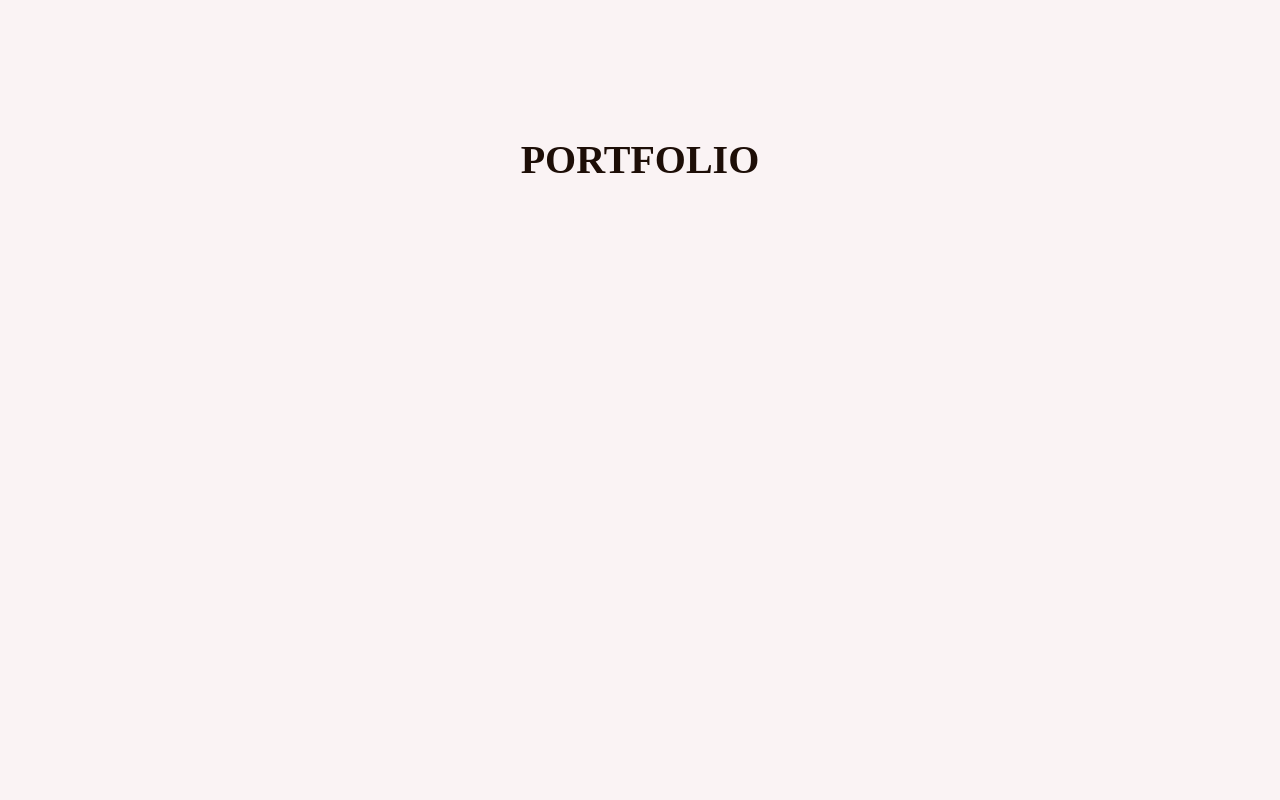
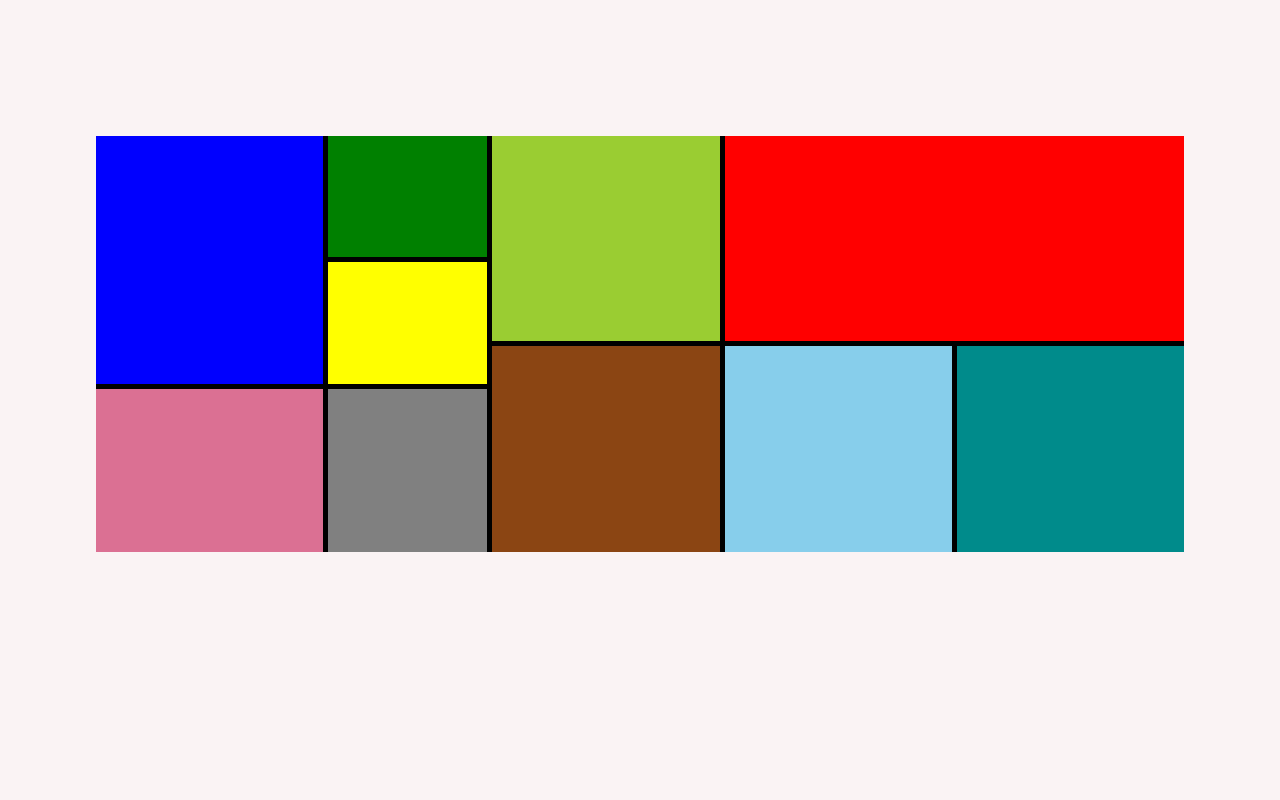
Before and after one commit to Alvadda/stuschenko-design, a React (Create React App) app: page /#home in a window 1280 px wide. Shown: the part 1720-2520 px from the top of the page. Built offline with nearby package versions, Linux system fonts and the light colour scheme; a web font is replaced by a local one.

Commit message:
add gallery layout

```diff
--- a/src/App.tsx
+++ b/src/App.tsx
@@ -3,6 +3,7 @@ import Header from './components/header/Header'
 import PageContextProvider from './contexts/PageContext'
 import About from './pages/about/About'
 import Contact from './pages/contact/Contact'
+import Gallery from './pages/gallery/Gallery'
 import Landing from './pages/landing/Landing'
 import Portfolio from './pages/portfolio/Portfolio'
 
@@ -12,6 +13,7 @@ function App() {
       <Header />
       <Landing />
       <About />
+      <Gallery />
       <Portfolio />
       <Contact />
     </PageContextProvider>
--- a/src/pages/contact/Contact.tsx
+++ b/src/pages/contact/Contact.tsx
@@ -7,10 +7,12 @@ function Contect() {
     <Page page="contact" threshold={0.6}>
       <div className={style.container}>
         <h2>CONTECT</h2>
-        <LazyImg
-          alt="cute cat"
-          src="https://images.unsplash.com/photo-1624375540566-877eecad23d0?ixlib=rb-1.2.1&ixid=MnwxMjA3fDB8MHxwaG90by1wYWdlfHx8fGVufDB8fHx8&auto=format&fit=crop&w=2070&q=80"
-        />
+        <div className={style.imgContainer}>
+          <LazyImg
+            alt="cute cat"
+            src="https://images.unsplash.com/photo-1624375540566-877eecad23d0?ixlib=rb-1.2.1&ixid=MnwxMjA3fDB8MHxwaG90by1wYWdlfHx8fGVufDB8fHx8&auto=format&fit=crop&w=2070&q=80"
+          />
+        </div>
       </div>
     </Page>
   )
--- a/src/pages/contact/contact.module.css
+++ b/src/pages/contact/contact.module.css
@@ -4,3 +4,11 @@
   flex-direction: column;
   gap: var(--spacing-11);
 }
+
+.imgContainer {
+  height: 500px;
+  width: 500px;
+}
+.imgContainer img {
+  max-width: 100%;
+}
--- /dev/null
+++ b/src/pages/gallery/Gallery.tsx
@@ -0,0 +1,23 @@
+import Page from '../../components/page/Page'
+import style from './gallery.module.css'
+
+function Gallery() {
+  return (
+    <Page page="about" threshold={0.6}>
+      <div className={style.container}>
+        <div className={style.img0}></div>
+        <div className={style.img1}></div>
+        <div className={style.img2}></div>
+        <div className={style.img3}></div>
+        <div className={style.img4}></div>
+        <div className={style.img5}></div>
+        <div className={style.img6}></div>
+        <div className={style.img7}></div>
+        <div className={style.img8}></div>
+        <div className={style.img9}></div>
+      </div>
+    </Page>
+  )
+}
+
+export default Gallery
--- /dev/null
+++ b/src/pages/gallery/gallery.module.css
@@ -0,0 +1,65 @@
+.container {
+  height: 100%;
+  width: 100%;
+  display: grid;
+
+  grid-template:
+    'img0 img1 img3 img4 img4' 1fr
+    'img0 img1 img3 img4 img4' 1fr
+    'img0 img1 img3 img4 img4' 1fr
+    'img0 img2 img3 img4 img4' 1fr
+    'img0 img2 img3 img4 img4' 1fr
+    'img0 img2 img7 img8 img9' 1fr
+    'img5 img6 img7 img8 img9' 1fr
+    'img5 img6 img7 img8 img9' 1fr
+    'img5 img6 img7 img8 img9' 1fr
+    'img5 img6 img7 img8 img9' 1fr / 1fr 0.7fr 1fr 1fr 1fr;
+  gap: 5px;
+  background-color: black;
+}
+
+.container div {
+  height: 100%;
+  width: 100%;
+}
+
+.img0 {
+  background-color: blue;
+  grid-area: img0;
+}
+.img1 {
+  background-color: green;
+  grid-area: img1;
+}
+.img2 {
+  background-color: yellow;
+  grid-area: img2;
+}
+.img3 {
+  background-color: yellowgreen;
+  grid-area: img3;
+}
+.img4 {
+  background-color: red;
+  grid-area: img4;
+}
+.img5 {
+  background-color: palevioletred;
+  grid-area: img5;
+}
+.img6 {
+  background-color: gray;
+  grid-area: img6;
+}
+.img7 {
+  background-color: saddlebrown;
+  grid-area: img7;
+}
+.img8 {
+  background-color: skyblue;
+  grid-area: img8;
+}
+.img9 {
+  background-color: darkcyan;
+  grid-area: img9;
+}
```
